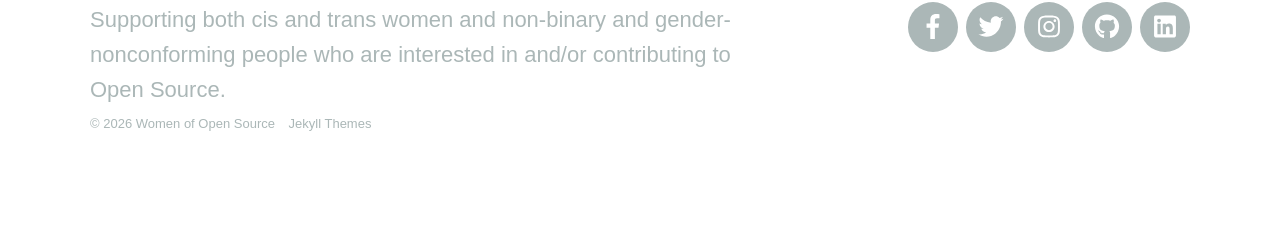
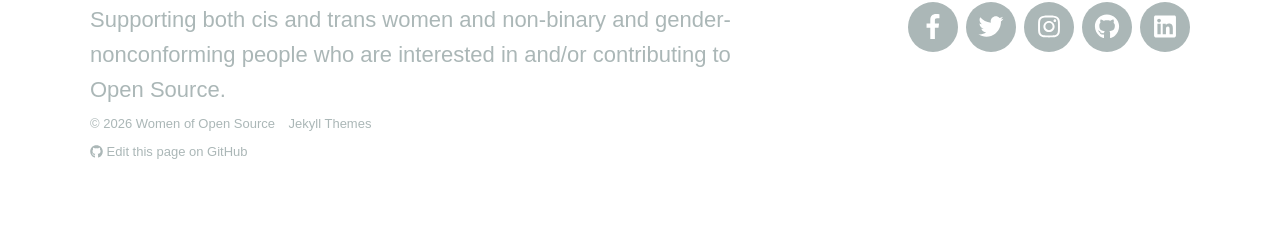
Before and after one commit to womenofopensource/womenofopensource.github.io, a Jekyll site: the page built from docs/index.html, in a window 1280 px wide. Shown: the part 982-1222 px from the top of the page. Built offline with Jekyll 4.4.1, drawn with Linux system fonts in a browser that asks for light colours; nearby versions of some CDN libraries; some web fonts are replaced; before the commit the page ends 1192 px from its top, so only the background shows below that.

Commit message:
Add "Edit this page on GitHub" link to the footer
Every page's footer now links to its source file on GitHub for editing,
driven by a configurable repository_settings (url + branch) in settings.yml
and page.path. Guarded so it only shows on pages with a source file.

Co-Authored-By: Claude Opus 4.8 <noreply@anthropic.com>

```diff
--- a/docs/_data/settings.yml
+++ b/docs/_data/settings.yml
@@ -29,6 +29,11 @@ menu_settings:
 
 footer_settings:
   footer_tagline: Supporting both cis and trans women and non-binary and gender-nonconforming people who are interested in and/or contributing to Open Source.
+
+repository_settings:
+  # Used for the "Edit this page on GitHub" footer link (and other repo links).
+  url: 'https://github.com/womenofopensource/womenofopensource.github.io'
+  branch: main
 
 hero_settings:
   overlay_opacity: 0.8
--- a/docs/_includes/footer.html
+++ b/docs/_includes/footer.html
@@ -9,6 +9,14 @@
 			<a href="https://jekyllthemes.io" target="_blank" rel="noopener noreferrer">Jekyll Themes</a>
 		</div>
 
+		{% if page.path %}
+		<p class="footer__edit">
+			<a href="{{ site.data.settings.repository_settings.url }}/edit/{{ site.data.settings.repository_settings.branch }}/docs/{{ page.path }}" target="_blank" rel="noopener noreferrer">
+				<i class="fab fa-github" aria-hidden="true"></i> Edit this page on GitHub
+			</a>
+		</p>
+		{% endif %}
+
 		{% include socials.html %}
 
 	</div>
--- a/docs/_sass/_includes/_footer.scss
+++ b/docs/_sass/_includes/_footer.scss
@@ -92,6 +92,24 @@
 	}
 }
 
+.footer__edit {
+	margin-top: 12px;
+	font-size: 13px;
+
+	a {
+		color: $text-light-color;
+		font-weight: $regular-weight;
+
+		.fab {
+			margin-right: 5px;
+		}
+
+		&:hover {
+			color: $accent-color;
+		}
+	}
+}
+
 .footer .socials {
 	margin-top: 25px;
 
```
